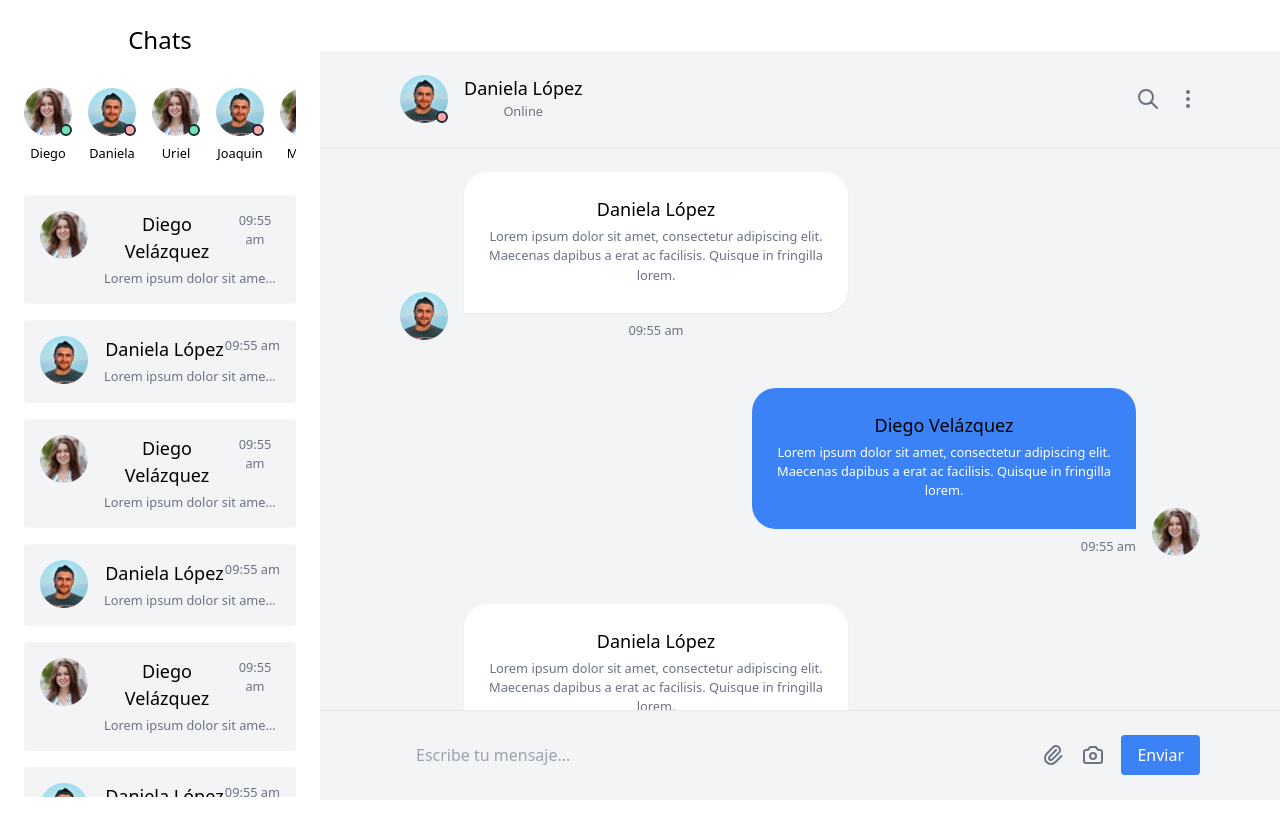
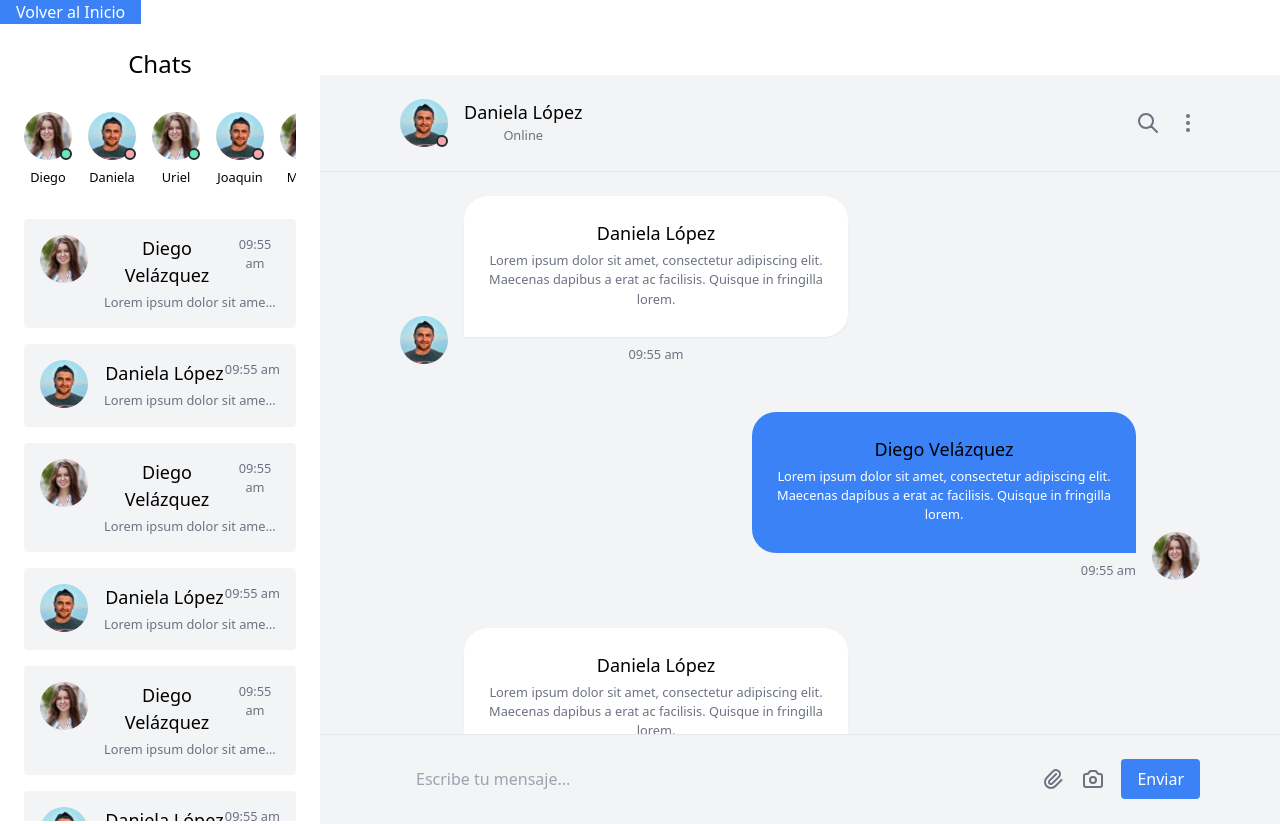
Before and after one commit to fiamma03/ISPC-ProyectoFullStack2022, a plain HTML site: page Agencia de Viajes/at_cliente/chats.html in a window 1280 px wide. Before the commit the page ends 800 px from the top, so only its background shows below. Drawn offline with nearby package versions, Linux system fonts and the light colour scheme.

Commit message:
agregar un volver al inicio desde el chat

```diff
--- a/Agencia de Viajes/at_cliente/chats.html
+++ b/Agencia de Viajes/at_cliente/chats.html
@@ -10,6 +10,7 @@
     <link href="https://fonts.googleapis.com/css2?family=Poppins:wght@300;400;500&display=swap" rel="stylesheet">
 </head>
 <body>
+   <div div style="text-align:left"><a href="index.html" class="bg-blue-500 text-white rounded px-4 py-2">Volver al Inicio</a></div>
     <section class="flex h-screen overflow-hidden chat">
         <div class="bg-white xl:w-3/12 lg:w-4/12 w-full p-6">
             <h3 class="text-2xl mb-8">Chats</h3>
```
